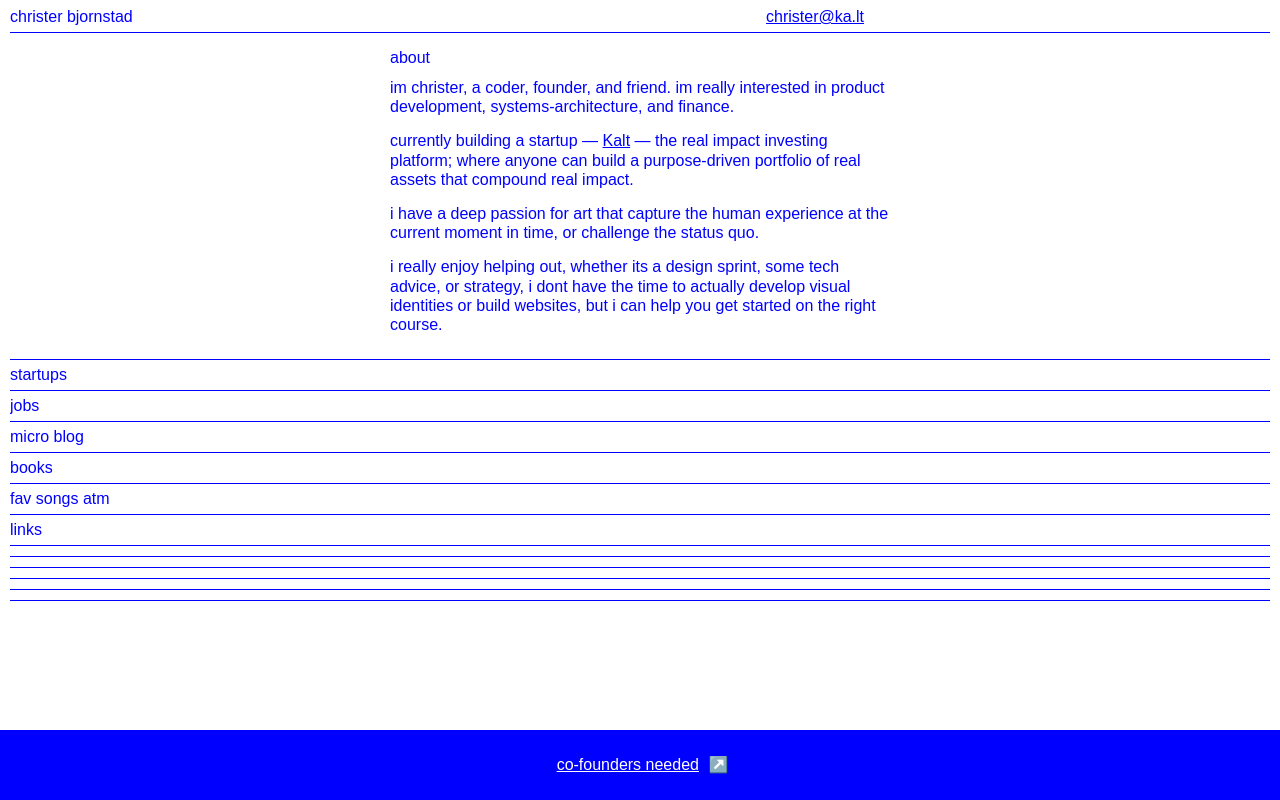
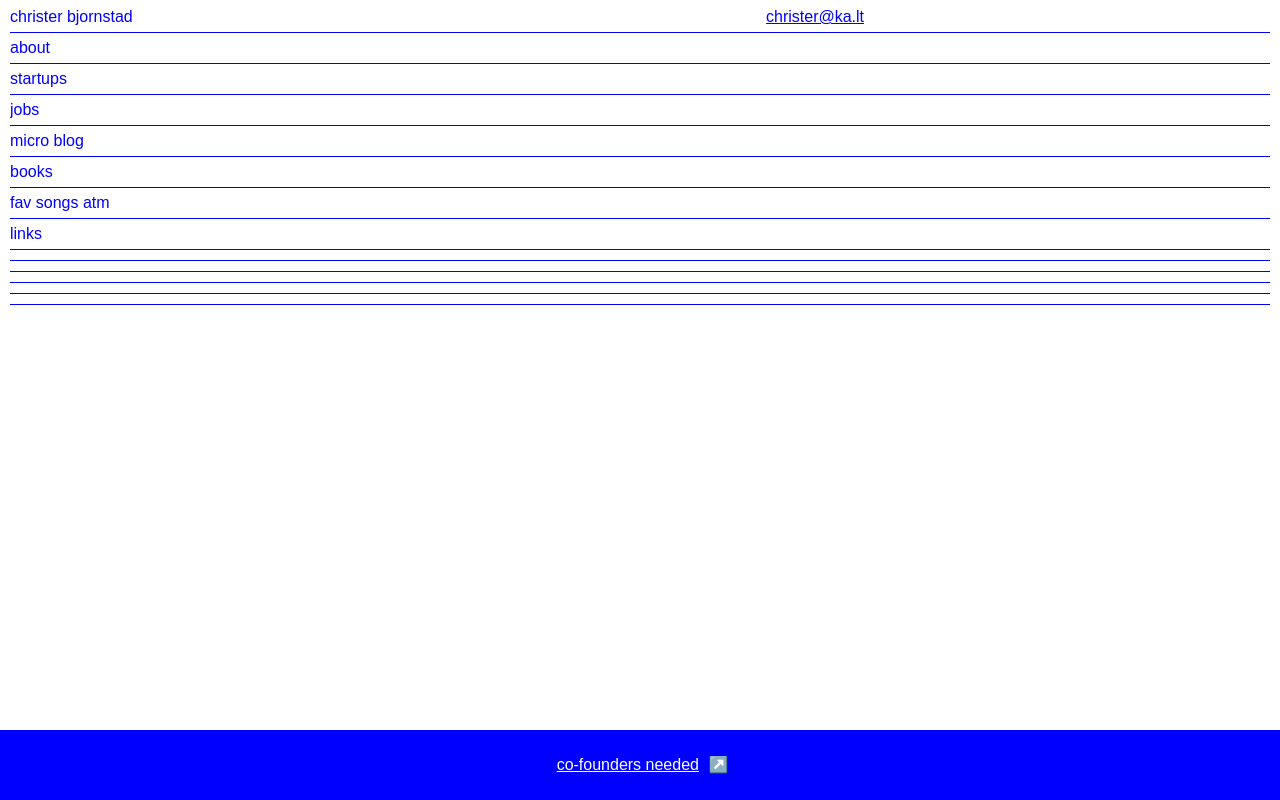
Before and after one commit to justchrister/justchrister, a plain HTML site: page website/index.html in a window 1280 px wide. Drawn offline with Linux system fonts and the light colour scheme; a web font is replaced by a local one.

Commit message:
Update index.html

```diff
--- a/website/index.html
+++ b/website/index.html
@@ -197,7 +197,7 @@
       <a href="mailto:christer@ka.lt">christer@ka.lt</a>
     </header>
     <main>
-      <section onclick="expand(this)" class="expanded">
+      <section onclick="expand(this)">
         <h2>about</h2>
         <p>
           im christer, a coder, founder, and friend. im really interested in product development, systems-architecture, and finance.
```
